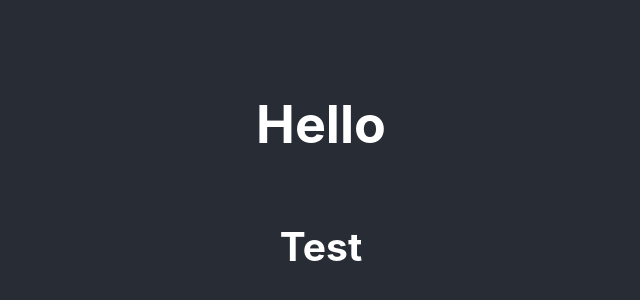
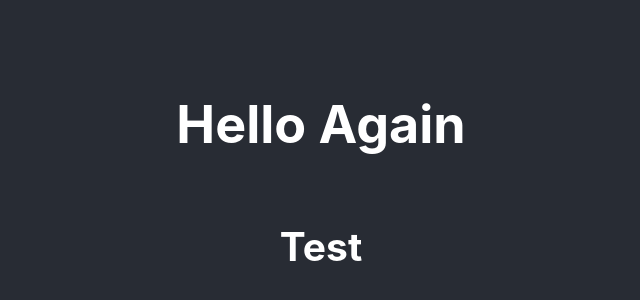
Before and after one commit to mariapolise/weather-app-react, a React (Create React App) app: page / in a window 1280 px wide. Shown: the part 220-520 px from the top of the page, without its empty margins (319-959 px from the left). Built offline with nearby package versions, Linux system fonts and the light colour scheme.

Commit message:
Changed Message

```diff
--- a/src/App.js
+++ b/src/App.js
@@ -7,7 +7,7 @@ function App() {
   return (
     <div className="App">
       <header className="App-header">
-        <h1>Hello</h1>
+        <h1>Hello Again</h1>
         <Test />
       </header>
     </div>
```
Also changed, not shown: 1 other file (tests, documents, lock files or other folders).
